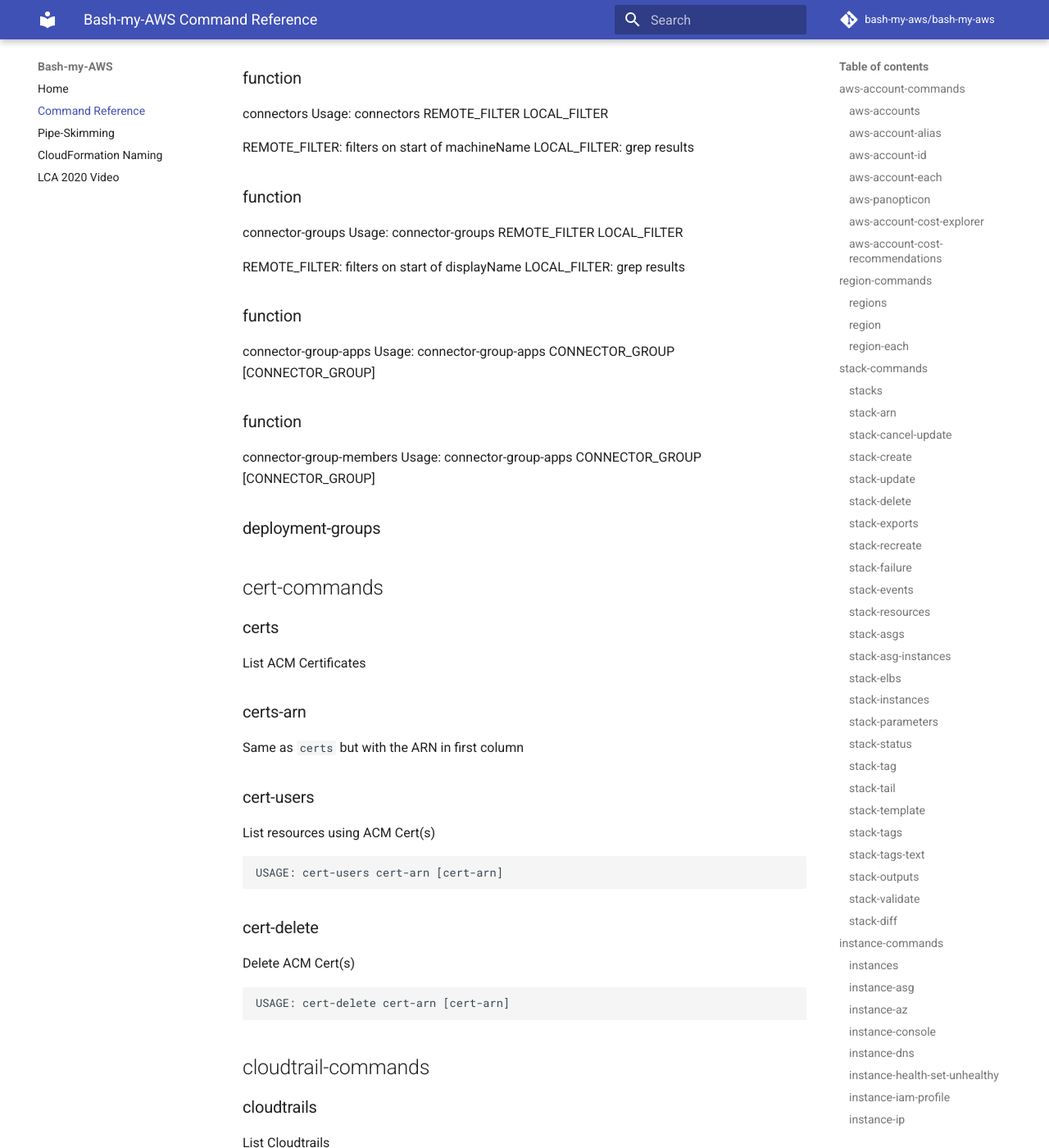
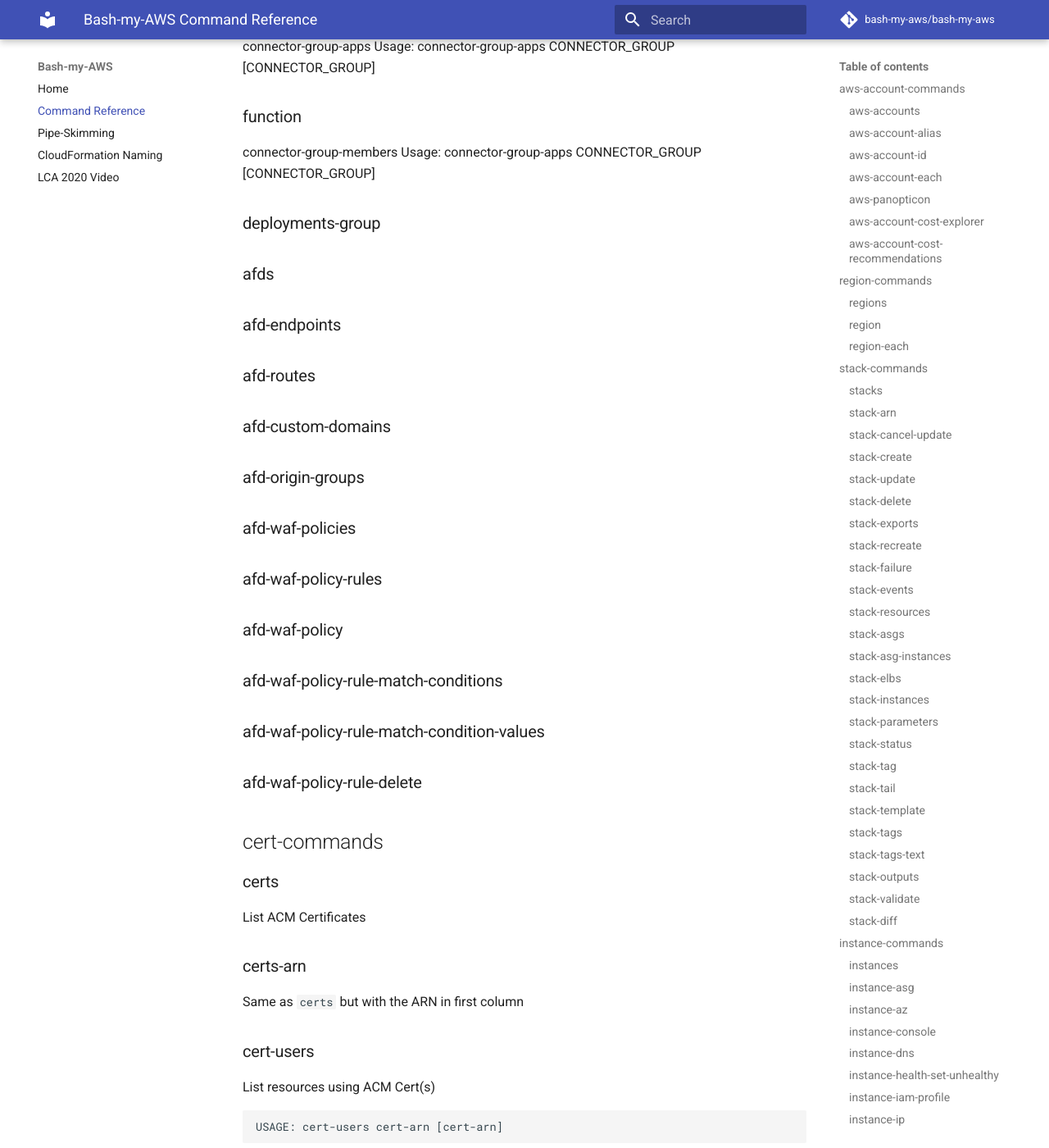
Before and after one commit to bash-my-aws/bash-my-aws, an MkDocs documentation site: the page built from docs/command-reference.md, in a window 1280 px wide and 1400 px high, scrolled down 22959 px. Shown: the whole window at 82% size. Built offline with MkDocs 1.6.1 and Material for MkDocs 9.7.7, drawn with Linux system fonts in a browser that asks for light colours; comment, search, counter and statistics services are not loaded; some of the changed text lies outside the part shown.

Commit message:
Azure: Add deployment-groups(), Front Door functions
Replaced  `front-door-` prefix on existing functions with `afd-`

```diff
--- a/docs/command-reference.md
+++ b/docs/command-reference.md
@@ -1159,7 +1135,51 @@
 Usage: connector-group-apps CONNECTOR_GROUP [CONNECTOR_GROUP]
 
 
-### deployment-groups
+### deployments-group
+
+
+
+### afds
+
+
+
+### afd-endpoints
+
+
+
+### afd-routes
+
+
+
+### afd-custom-domains
+
+
+
+### afd-origin-groups
+
+
+
+### afd-waf-policies
+
+
+
+### afd-waf-policy-rules
+
+
+
+### afd-waf-policy
+
+
+
+### afd-waf-policy-rule-match-conditions
+
+
+
+### afd-waf-policy-rule-match-condition-values
+
+
+
+### afd-waf-policy-rule-delete
 
 
 
```
Also changed, not shown: other parts of docs/command-reference.md (+0 -24 lines), README.md (+26 -21 lines), 3 other files.
